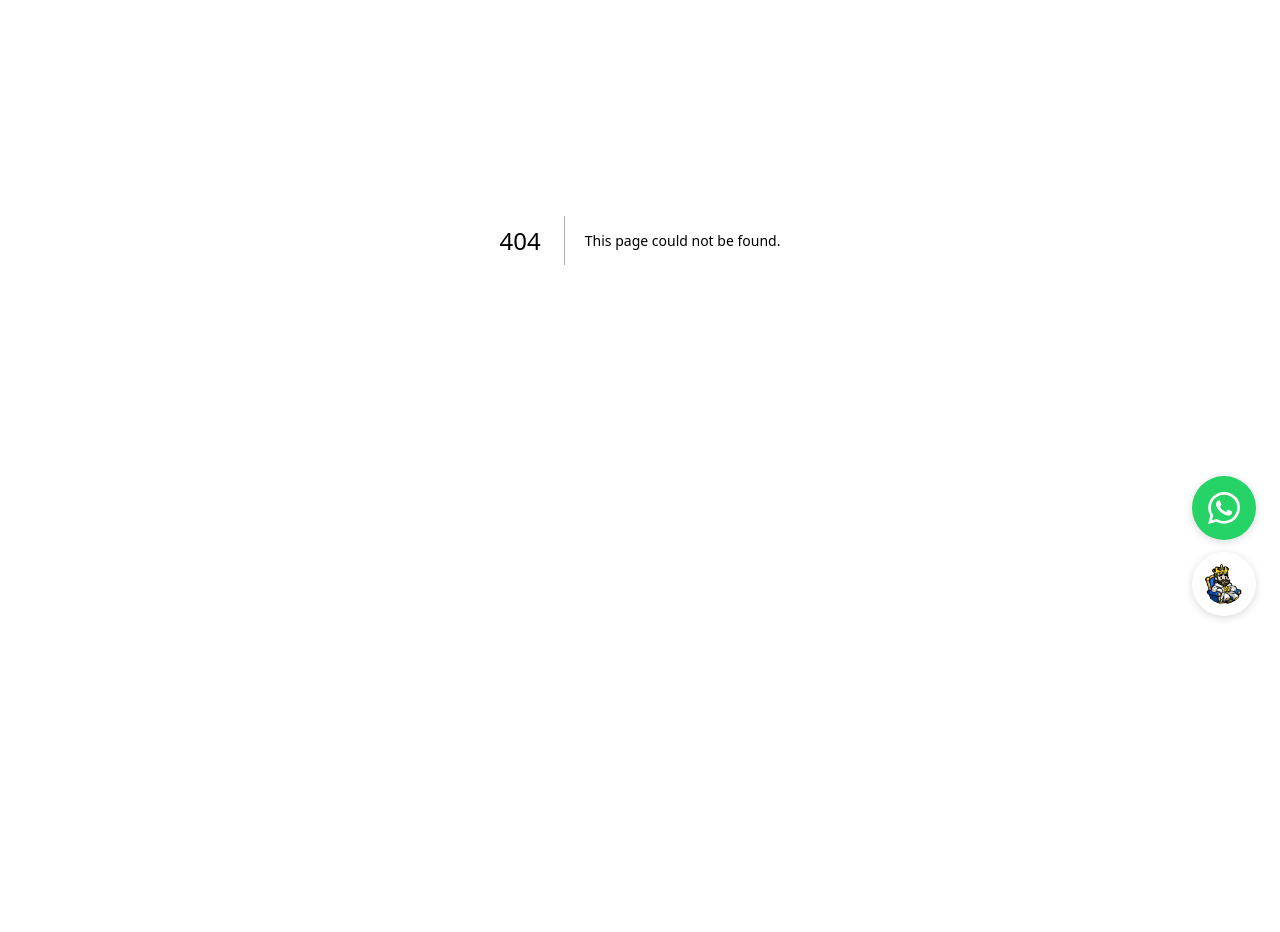
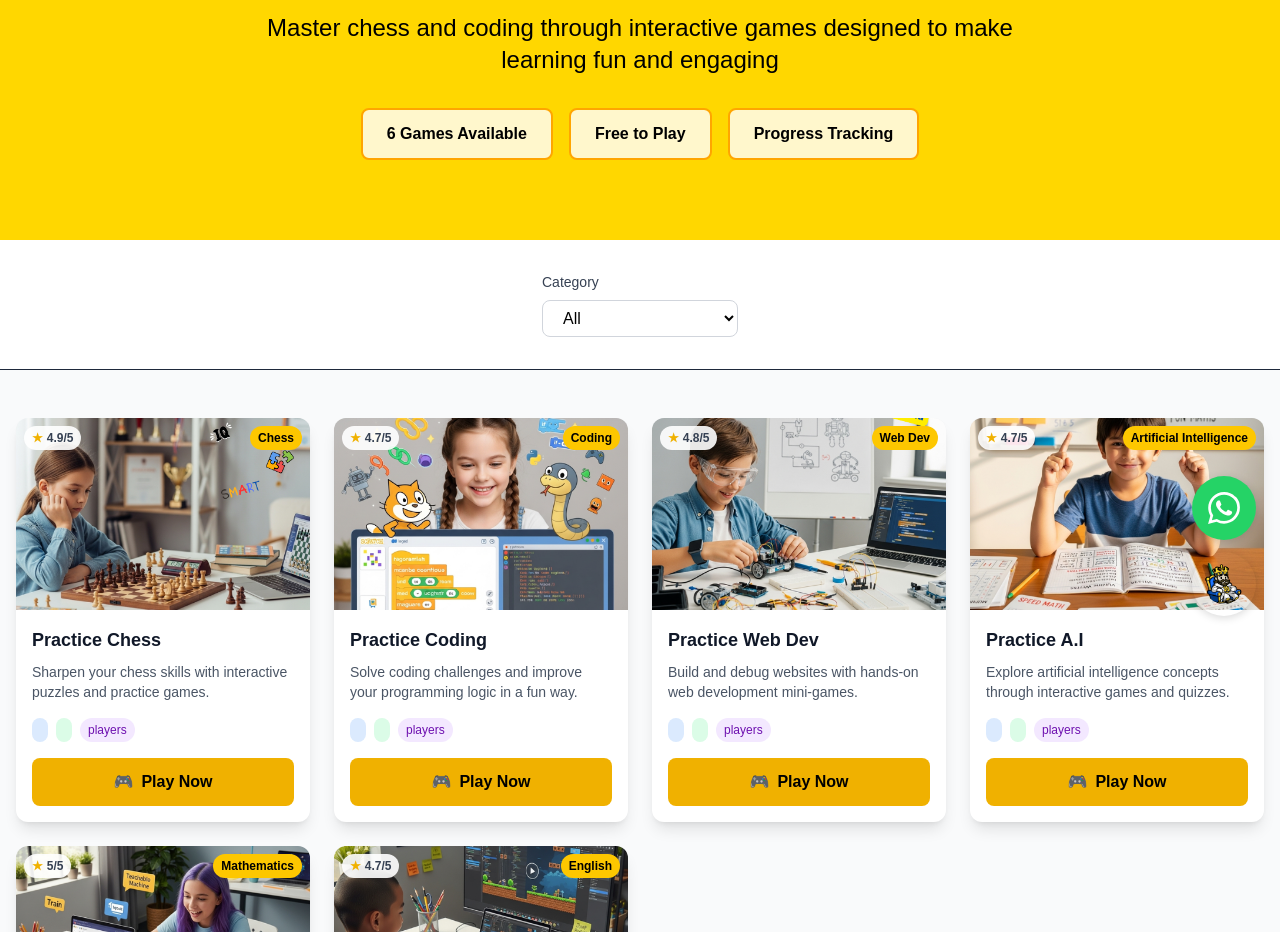
Before and after one commit to shrutarshi2002/kingcompiler-clone, a Next.js app: page /learning-games in a window 1280 px wide. Before the commit this address had no page. Shown: the part 160-1092 px from the top of the page. Before the commit the page ends 800 px from the top, so only its background shows below. Built offline with nearby package versions, Linux system fonts and the light colour scheme.

Commit message:
fix: add missing /learning-games page route for Netlify

```diff
--- /dev/null
+++ b/src/app/learning-games/page.js
@@ -0,0 +1,280 @@
+"use client";
+
+import { useState } from "react";
+import Image from "next/image";
+import Navbar from "../../components/Navbar";
+import Footer from "../../components/Footer";
+import GoogleFormModal from "../../components/GoogleFormModal";
+
+export default function LearningGamesPage() {
+  const [isFormModalOpen, setIsFormModalOpen] = useState(false);
+
+  const games = [
+    {
+      id: 1,
+      title: "Practice Chess",
+      description:
+        "Sharpen your chess skills with interactive puzzles and practice games.",
+      image: "/Courses/1.png",
+      category: "Chess",
+      rating: 4.9,
+    },
+    {
+      id: 2,
+      title: "Practice Coding",
+      description:
+        "Solve coding challenges and improve your programming logic in a fun way.",
+      image: "/Courses/2.png",
+      category: "Coding",
+      rating: 4.7,
+    },
+    {
+      id: 3,
+      title: "Practice Web Dev",
+      description:
+        "Build and debug websites with hands-on web development mini-games.",
+      image: "/Courses/10.png",
+      category: "Web Dev",
+      rating: 4.8,
+    },
+    {
+      id: 4,
+      title: "Practice A.I",
+      description:
+        "Explore artificial intelligence concepts through interactive games and quizzes.",
+      image: "/Courses/11.png",
+      category: "Artificial Intelligence",
+      rating: 4.7,
+    },
+    {
+      id: 5,
+      title: "Practice Mathematics",
+      description:
+        "Tackle math puzzles and games to boost your problem-solving skills.",
+      image: "/Courses/12.png",
+      category: "Mathematics",
+      rating: 5.0,
+    },
+    {
+      id: 6,
+      title: "Practice English",
+      description:
+        "Enhance your English language skills with vocabulary and grammar games.",
+      image: "/Courses/9.png",
+      category: "English",
+      rating: 4.7,
+    },
+  ];
+
+  const [selectedCategory, setSelectedCategory] = useState("All");
+
+  const categories = [
+    "All",
+    "Chess",
+    "Coding",
+    "Web Dev",
+    "Artificial Intelligence",
+    "Mathematics",
+    "English",
+  ];
+
+  const filteredGames = games.filter((game) => {
+    return selectedCategory === "All" || game.category === selectedCategory;
+  });
+
+  const openFormModal = () => {
+    setIsFormModalOpen(true);
+  };
+
+  const closeFormModal = () => {
+    setIsFormModalOpen(false);
+  };
+
+  const handlePlayNow = (game) => {
+    if (game.title === "Practice Chess") {
+      window.location.href = "/learning-games/chess-dashboard";
+    } else {
+      openFormModal();
+    }
+  };
+
+  return (
+    <div className="min-h-screen bg-gray-50">
+      <Navbar />
+
+      {/* Hero Section */}
+      <section className="pt-24 pb-12" style={{ background: "#FFD700" }}>
+        <div className="max-w-7xl mx-auto px-4 text-center">
+          <h1 className="text-4xl md:text-6xl font-bold text-black mb-4">
+            Learning Games
+          </h1>
+          <p className="text-xl md:text-2xl text-black mb-8 max-w-3xl mx-auto">
+            Master chess and coding through interactive games designed to make
+            learning fun and engaging
+          </p>
+          <div className="flex flex-wrap justify-center gap-4 mb-8">
+            <div
+              className="bg-white/80 rounded-lg px-6 py-3 border-2"
+              style={{ borderColor: "#FFA500", color: "#000" }}
+            >
+              <p className="font-semibold">{games.length} Games Available</p>
+            </div>
+            <div
+              className="bg-white/80 rounded-lg px-6 py-3 border-2"
+              style={{ borderColor: "#FFA500", color: "#000" }}
+            >
+              <p className="font-semibold">Free to Play</p>
+            </div>
+            <div
+              className="bg-white/80 rounded-lg px-6 py-3 border-2"
+              style={{ borderColor: "#FFA500", color: "#000" }}
+            >
+              <p className="font-semibold">Progress Tracking</p>
+            </div>
+          </div>
+        </div>
+      </section>
+
+      {/* Filters Section */}
+      <section className="py-8 bg-white border-b">
+        <div className="max-w-7xl mx-auto px-4">
+          <div className="flex flex-wrap gap-4 justify-center">
+            <div>
+              <label className="block text-sm font-medium text-gray-700 mb-2">
+                Category
+              </label>
+              <select
+                value={selectedCategory}
+                onChange={(e) => setSelectedCategory(e.target.value)}
+                className="border border-gray-300 rounded-lg px-4 py-2 focus:ring-2 focus:ring-yellow-500 focus:border-transparent text-black font-normal"
+                style={{ color: "#000" }}
+              >
+                {categories.map((category) => (
+                  <option
+                    key={category}
+                    value={category}
+                    className="text-black hover:bg-[#FFD700] hover:font-bold hover:text-black"
+                    style={{ color: "#000" }}
+                  >
+                    {category}
+                  </option>
+                ))}
+              </select>
+            </div>
+          </div>
+        </div>
+      </section>
+
+      {/* Games Grid */}
+      <section className="py-12">
+        <div className="max-w-7xl mx-auto px-4">
+          <div className="grid grid-cols-1 md:grid-cols-2 lg:grid-cols-3 xl:grid-cols-4 gap-6">
+            {filteredGames.map((game) => (
+              <div
+                key={game.id}
+                className="bg-white rounded-xl shadow-lg overflow-hidden hover:shadow-xl transition-shadow duration-300"
+              >
+                {/* Game Image */}
+                <div className="relative h-48 bg-gradient-to-br from-gray-100 to-gray-200">
+                  <Image
+                    src={game.image}
+                    alt={game.title}
+                    fill
+                    className="object-cover"
+                  />
+                  <div className="absolute top-2 right-2 bg-yellow-400 text-black px-2 py-1 rounded-full text-xs font-bold">
+                    {game.category}
+                  </div>
+                  <div className="absolute top-2 left-2 bg-white/90 text-gray-700 px-2 py-1 rounded-full text-xs font-semibold flex items-center gap-1">
+                    <span className="text-yellow-500">★</span> {game.rating}/5
+                  </div>
+                </div>
+
+                {/* Game Content */}
+                <div className="p-4">
+                  <h3 className="text-lg font-bold text-gray-900 mb-2 line-clamp-2">
+                    {game.title}
+                  </h3>
+                  <p className="text-gray-600 text-sm mb-4 line-clamp-3">
+                    {game.description}
+                  </p>
+
+                  {/* Game Details */}
+                  <div className="flex flex-wrap gap-2 mb-4">
+                    <span className="bg-blue-100 text-blue-800 text-xs px-2 py-1 rounded-full">
+                      {game.difficulty}
+                    </span>
+                    <span className="bg-green-100 text-green-800 text-xs px-2 py-1 rounded-full">
+                      {game.duration}
+                    </span>
+                    <span className="bg-purple-100 text-purple-800 text-xs px-2 py-1 rounded-full">
+                      {game.players} players
+                    </span>
+                  </div>
+
+                  {/* Play Now Button */}
+                  <button
+                    onClick={() => handlePlayNow(game)}
+                    className="w-full bg-yellow-500 hover:bg-yellow-600 text-black font-bold py-3 px-4 rounded-lg transition-colors duration-200 flex items-center justify-center gap-2"
+                  >
+                    <span>🎮</span>
+                    Play Now
+                  </button>
+                </div>
+              </div>
+            ))}
+          </div>
+
+          {filteredGames.length === 0 && (
+            <div className="text-center py-12">
+              <p className="text-gray-500 text-lg">
+                No games found with the selected category.
+              </p>
+              <button
+                onClick={() => {
+                  setSelectedCategory("All");
+                }}
+                className="mt-4 bg-yellow-500 hover:bg-yellow-600 text-black font-bold py-2 px-4 rounded-lg transition-colors duration-200"
+              >
+                Clear Filter
+              </button>
+            </div>
+          )}
+        </div>
+      </section>
+
+      {/* CTA Section */}
+      <section className="py-16 bg-gray-900 text-white">
+        <div className="max-w-4xl mx-auto text-center px-4">
+          <h2 className="text-3xl font-bold mb-4">Ready to Start Playing?</h2>
+          <p className="text-xl text-gray-300 mb-8">
+            Join thousands of students who are already learning through our
+            interactive games
+          </p>
+          <div className="flex flex-col sm:flex-row gap-4 justify-center">
+            <button
+              onClick={openFormModal}
+              className="bg-yellow-500 hover:bg-yellow-600 text-black font-bold py-4 px-8 rounded-lg transition-colors duration-200 text-lg"
+            >
+              🎯 Start Free Trial
+            </button>
+            <button
+              onClick={() =>
+                window.open("https://wa.me/919038162791", "_blank")
+              }
+              className="bg-green-600 hover:bg-green-700 text-white font-bold py-4 px-8 rounded-lg transition-colors duration-200 text-lg"
+            >
+              💬 Chat with Us
+            </button>
+          </div>
+        </div>
+      </section>
+
+      {/* Modal */}
+      <GoogleFormModal isOpen={isFormModalOpen} onClose={closeFormModal} />
+
+      {/* Footer */}
+      <Footer />
+    </div>
+  );
+}
```
